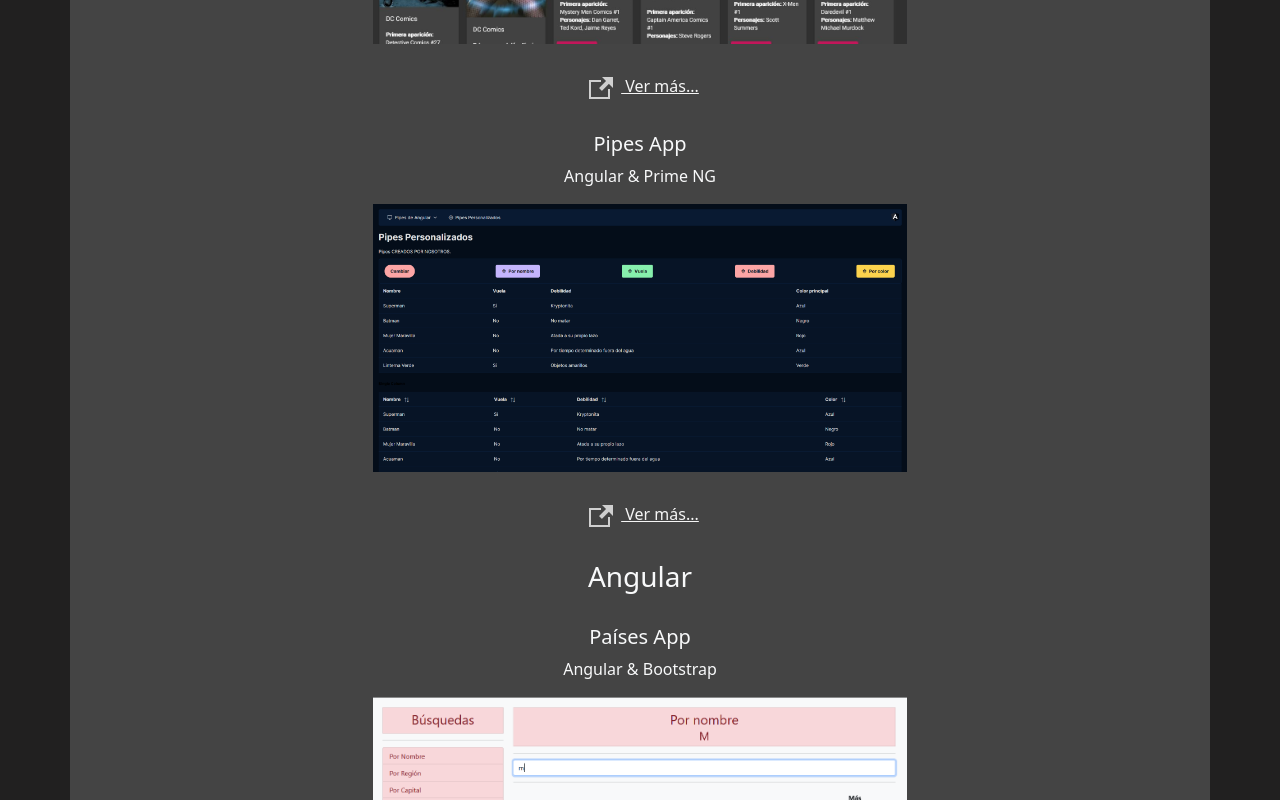
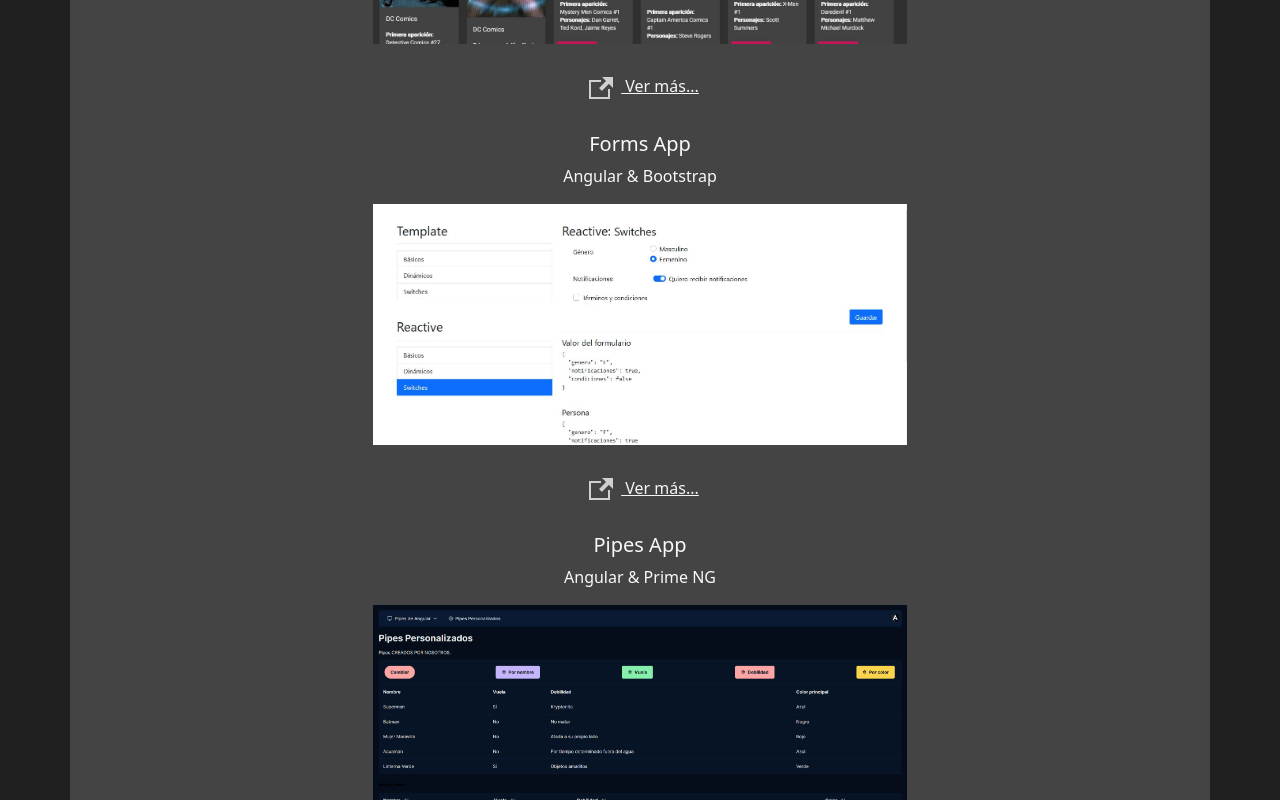
Before and after one commit to eponcecode/eponcecode.github.io, a React (Create React App) app: page /#/proyectos in a window 1280 px wide. Shown: the part 720-1520 px from the top of the page. Built offline with nearby package versions, Linux system fonts and the light colour scheme.

Commit message:
forms project added

```diff
--- a/src/pages/Projects.jsx
+++ b/src/pages/Projects.jsx
@@ -15,7 +15,19 @@ function Projects() {
                 </Container>
                 <br />
                 <a href='https://eponcecode-heroes-app.netlify.app' target="_blank"><Image className='p-2' src='img/link.png' />   More...</a>
-                <br /><br />
+            </Container>
+            <br />
+            <Container align='center'>
+                <b><h5>Forms App</h5></b>
+                <p>Angular & Bootstrap</p>
+                <Container>
+                    <Image className='w-50' src='img/angularforms.png' />
+                </Container>
+                <br />
+                <a href='https://eponcecode-angularforms.netlify.app' target="_blank"><Image className='p-2' src='img/link.png' />   More...</a>
+            </Container>
+            <br/>
+            <Container align='center'>
                 <b><h5>Pipes App</h5></b>
                 <p>Angular & Prime NG</p>
                 <Container>
--- a/src/pages/Proyectos.jsx
+++ b/src/pages/Proyectos.jsx
@@ -15,7 +15,19 @@ function Proyectos() {
                 </Container>
                 <br />
                 <a href='https://eponcecode-heroes-app.netlify.app' target="_blank"><Image className='p-2' src='img/link.png' />   Ver más...</a>
-                <br /><br />
+            </Container>
+            <br />
+            <Container align='center'>
+                <b><h5>Forms App</h5></b>
+                <p>Angular & Bootstrap</p>
+                <Container>
+                    <Image className='w-50' src='img/angularforms.png' />
+                </Container>
+                <br />
+                <a href='https://eponcecode-angularforms.netlify.app' target="_blank"><Image className='p-2' src='img/link.png' />   Ver más...</a>
+            </Container>
+            <br />
+            <Container align='center'>
                 <b><h5>Pipes App</h5></b>
                 <p>Angular & Prime NG</p>
                 <Container>
```
Also changed, not shown: public/img/angularForms.png (added).
